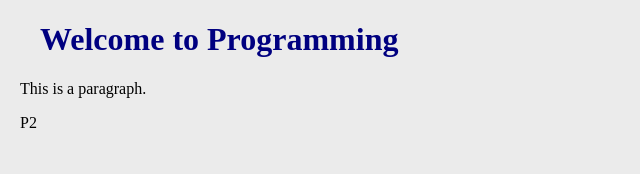
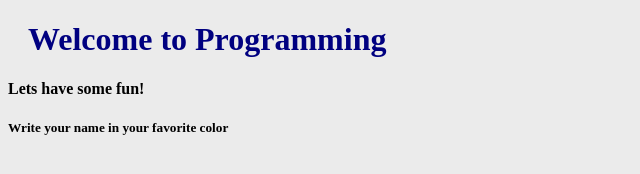
Before and after one commit to hussainmahwash/girls_day_test_repo, a plain HTML site: page index.html in a window 1280 px wide. Shown: the whole page, without its empty margins (0-640 px from the left). Drawn offline with Linux system fonts and the light colour scheme.

Commit message:
Add a few more headings

```diff
--- a/index.html
+++ b/index.html
@@ -6,8 +6,9 @@
 <body>
 
 <h1>Welcome to Programming</h1>
-<p>This is a paragraph.</p>
-<p>P2</p>
+<h4>Lets have some fun!</h4>
+
+<h5>Write your name in your favorite color</h5>
 
 </body>
 </html>
--- a/my_style.css
+++ b/my_style.css
@@ -1,6 +1,5 @@
 body {
   background-color: rgb(235, 235, 235);
-  margin-left: 20px;
 }
 
 h1 {
```
